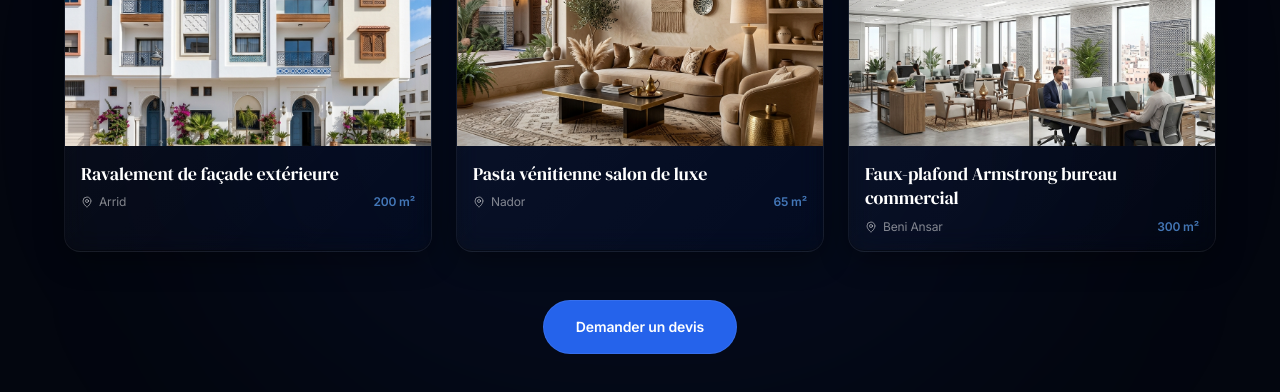
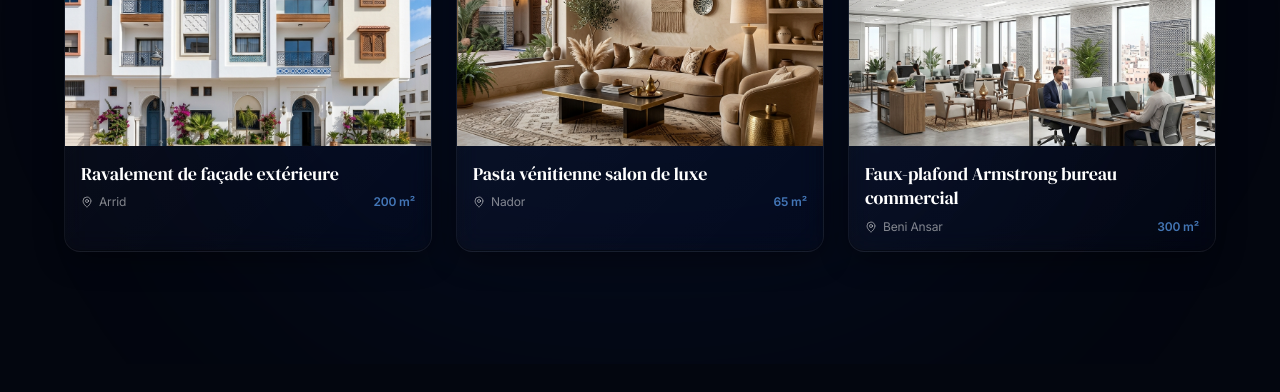
Before and after one commit to anouaramghar/placossousi, a Next.js app: page /fr in a window 1280 px wide. Shown: the part 4943-5335 px from the top of the page. Built offline with nearby package versions, Linux system fonts and the light colour scheme.

Commit message:
ui: remove CTA button from portfolio section

```diff
--- a/components/sections/PortfolioSection.tsx
+++ b/components/sections/PortfolioSection.tsx
@@ -284,21 +284,7 @@ export default function PortfolioSection() {
           </motion.div>
         </AnimatePresence>
 
-        {/* CTA */}
-        <motion.div
-          initial={{ opacity: 0, y: 20 }}
-          whileInView={{ opacity: 1, y: 0 }}
-          viewport={{ once: true }}
-          transition={{ duration: 0.6, delay: 0.2 }}
-          className="text-center mt-12"
-        >
-          <a
-            href="#contact"
-            className="btn-magic btn-primary inline-flex gap-2.5 px-8 py-4 rounded-full text-sm font-semibold"
-          >
-            {t('cta')}
-          </a>
-        </motion.div>
+
       </div>
 
       {/* Lightbox */}
```
